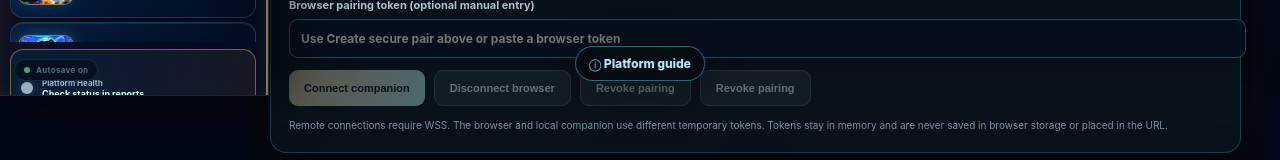
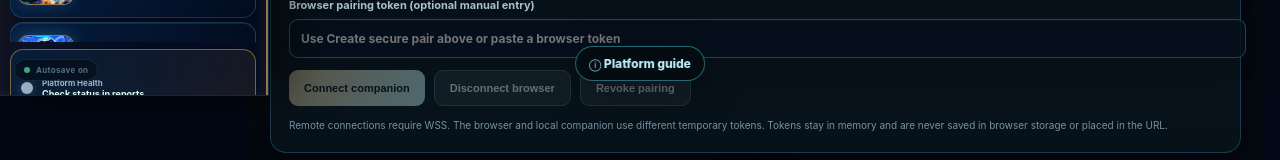
Before and after one commit to IAMGodmatters/IAMMagnanimousway.js, a Next.js app in the folder frontend/: page /tiktok-live/bridge in a window 1280 px wide. Shown: the part 705-865 px from the top of the page. Built offline with nearby package versions, Linux system fonts and the light colour scheme; no server answers.

Commit message:
Remove duplicate revoke control and keep owner-bound pair revocation

```diff
--- a/frontend/app/tiktok-live/bridge/page.tsx
+++ b/frontend/app/tiktok-live/bridge/page.tsx
@@ -145,7 +145,6 @@ export default function LiveEventBridgePage() {
           <button onClick={connect} disabled={!endpoint.trim()||pairingToken.trim().length<16}>Connect companion</button>
           <button className="secondary" onClick={disconnect} disabled={status==='disconnected'}>Disconnect browser</button>
           <button className="secondary" onClick={revokePair} disabled={!pairId||revokeBusy}>{revokeBusy?'Revoking…':'Revoke pairing'}</button>
-          <button className="secondary" onClick={revokePair} disabled={!endpoint.trim()}>Revoke pairing</button>
         </div>
         <p className="hint">Remote connections require WSS. The browser and local companion use different temporary tokens. Tokens stay in memory and are never saved in browser storage or placed in the URL.</p>
       </section>
```
